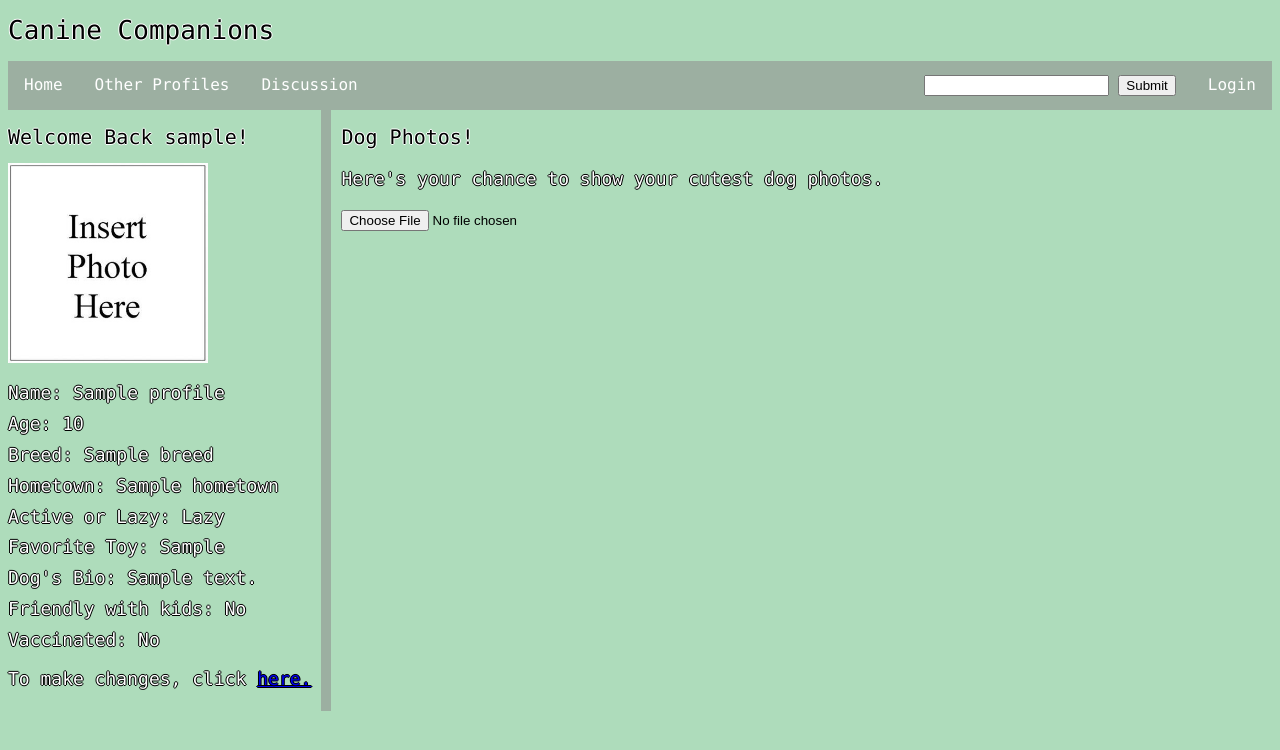
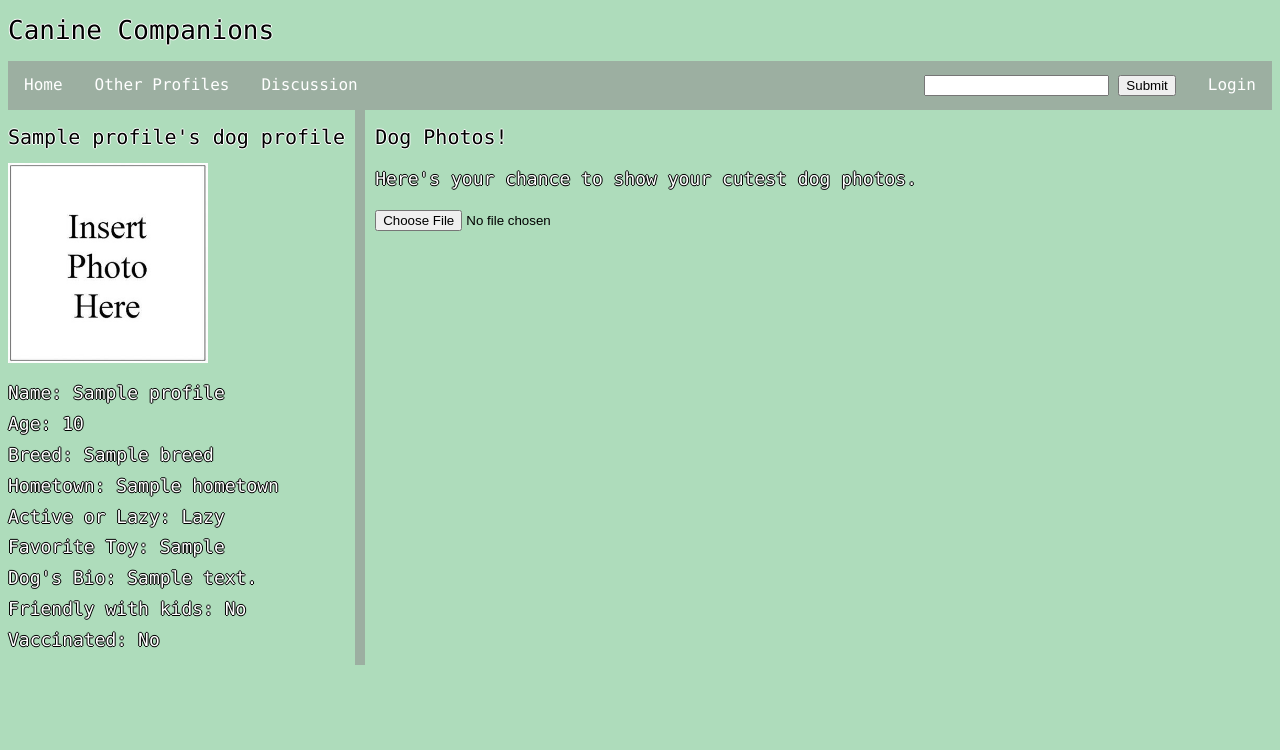
Before and after one commit to jacobia21/bermudaTriangle, a Python web app: template dog-tinder/templates/user_profile.html in a window 1280 px wide. Shown: the top 750 px of the page. Run offline with Jinja, Linux system fonts and the light colour scheme; the template is opened without the code that fills it: most values are stand-ins (such as "Sample title", 1, 10 or a date in 2020).

Commit message:
Other profiles page lists all profiles, and provides links. /profile now takes an id, and can display profiles from other users.

```diff
--- a/dog-tinder/templates/all_profiles.html
+++ b/dog-tinder/templates/all_profiles.html
@@ -27,5 +27,10 @@
       </ul>
 
 
+      {% for profile in profiles %}
+      <h3>Dog: <a href="/profile?id={{profile.key.urlsafe()}}">{{profile.dog_name}}</a> </h3>
+      <h4>{{profile.name}}</h4>
+      {% endfor %}
+
     </body>
 </html>
--- a/dog-tinder/templates/user_profile.html
+++ b/dog-tinder/templates/user_profile.html
@@ -31,7 +31,11 @@
     <div class="container">
       <div class="vertical rightBorder">
         <!--left side-->
-        <h2> Welcome Back {{username}}!</h2>
+        {% if profile.key == user_id %}
+        <h2> Welcome back {{username}}!</h2>
+        {% else %}
+        <h2>{{profile.name}}'s dog profile</h2>
+        {% endif %}
         <img src ="resources/Insert-Photo-Here.jpg">
         <h3>
           Name: {{profile.dog_name}}</br></br>
@@ -60,7 +64,9 @@
           Vaccinated: No
           {% endif %}
         </h3>
-        <h4>To make changes, click <a href="/profile/edit">here.</a></h4>
+        {% if profile.key == user_id %}
+        <h4><a href="/profile/edit">Edit Profile</a></h4>
+        {% endif %}
       </div>
       <div class="vertical leftEdge">
         <!--right side-->
```
Also changed, not shown: dog-tinder/main.py (+28 -7 lines).
